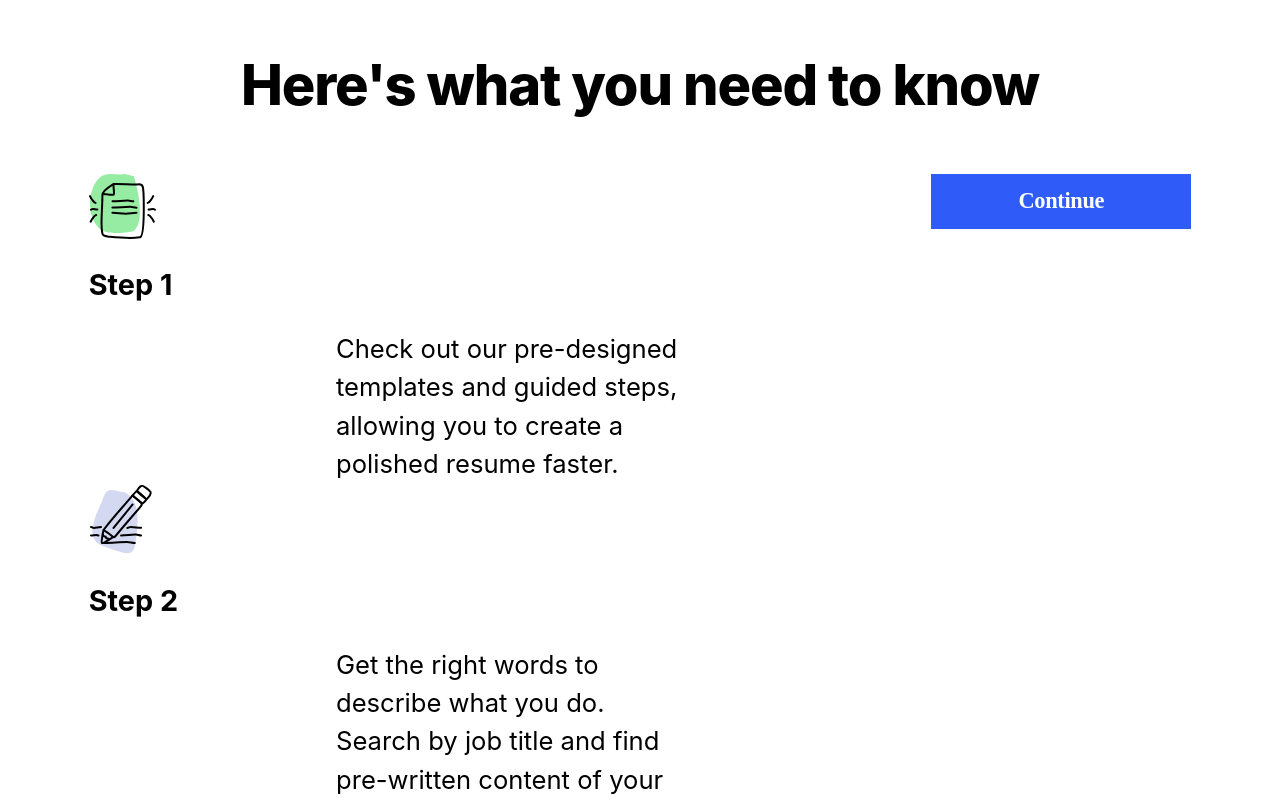
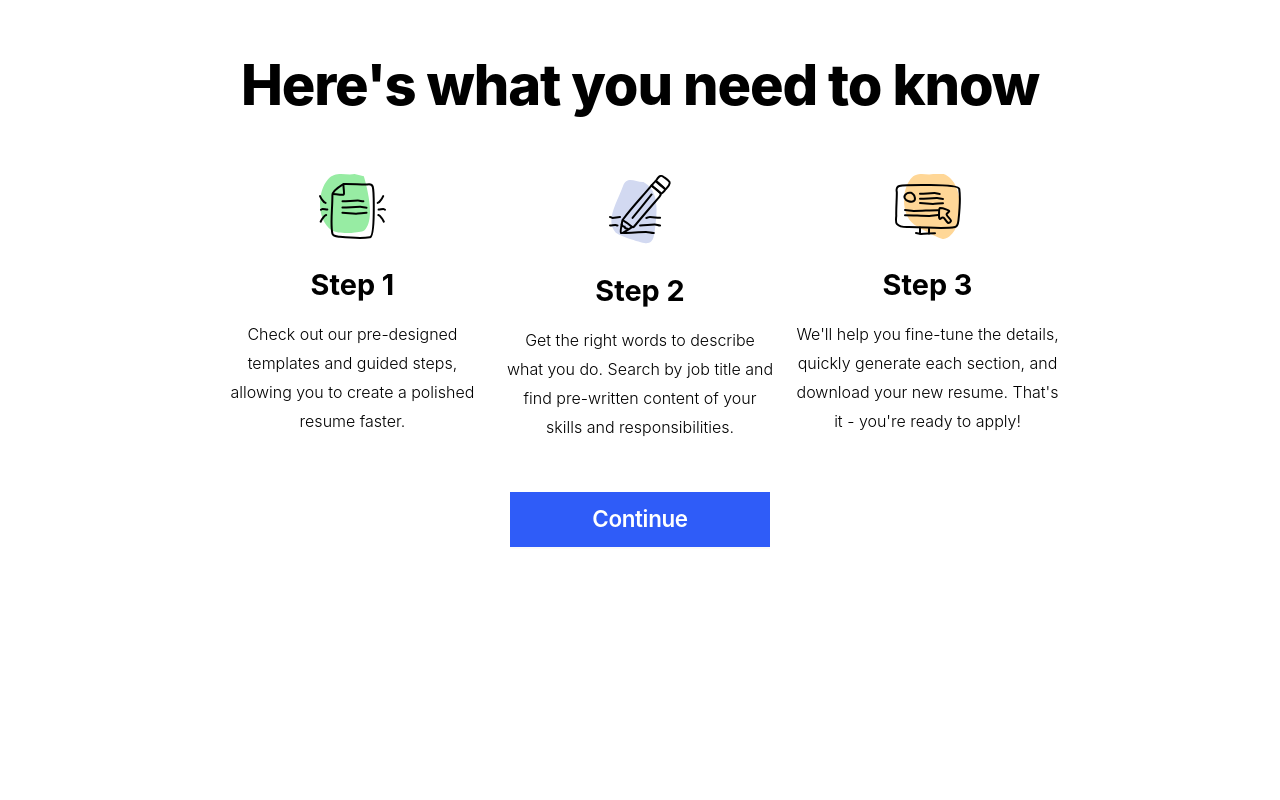
Before and after one commit to codeincrypt/resume-builder-react, a React (Create React App) app: page / in a window 1280 px wide. Shown: the top 800 px of the page. Built offline with nearby package versions, Linux system fonts and the light colour scheme.

Commit message:
resume builder app

```diff
--- a/src/App.js
+++ b/src/App.js
@@ -1,17 +1,18 @@
 import { BrowserRouter } from "react-router-dom";
 import { Provider } from "react-redux";
-import { store } from "./store";
-import Users from "./page/Users";
+import { PersistGate } from "redux-persist/integration/react";
+import { persistor, store } from "./store";
+import Navigation from "./router/Routing";
 import "./App.css";
-import Home from "./page/Home";
 
 function App() {
   return (
     <Provider store={store}>
-      <BrowserRouter>
-        <Home />
-        {/* <Users /> */}
-      </BrowserRouter>
+      <PersistGate loading={null} persistor={persistor}>
+        <BrowserRouter>
+          <Navigation />
+        </BrowserRouter>
+      </PersistGate>
     </Provider>
   );
 }
--- a/src/assets/css/style.css
+++ b/src/assets/css/style.css
@@ -24,6 +24,7 @@
 
 .page-hiw .p-title {
   font-size: 3.5rem;
+  text-align: center;
   margin-top: 26px;
   letter-spacing: -.071rem;
   font-weight: 800;
@@ -44,9 +45,10 @@
 
 .page-hiw .step-title {
   font-family: Inter, sans-serif;
-  font-weight: 400;
-  font-size: 1.6rem;
-  line-height: 2.4rem;
+  text-align: center;
+  font-weight: 300;
+  font-size: 1rem;
+  line-height: 1.8rem;
   color: #000;
   padding-top: 0;
   margin-bottom: 0;
@@ -70,12 +72,12 @@
   border-radius: 28px;
   color: #fff;
   line-height: 1.9rem;
-  font-family: 'Work Sans';
   font-weight: 700;
 }
 
 .page-hiw .btn {
   display: inline-block;
+  cursor: pointer;
   font-weight: 600;
   text-align: center;
   white-space: nowrap;
--- /dev/null
+++ b/src/layout/MainLayout.js
@@ -0,0 +1,32 @@
+import React from "react";
+import { Navigate } from "react-router-dom";
+import { useSelector } from "react-redux";
+import { Layout } from "antd";
+
+const MainLayout = ({ children }) => {
+  const isAuthenticated = useSelector((state) => state.auth.isAuthenticated);
+  console.log({ isAuthenticated });
+
+  // if (!isAuthenticated) {
+  //   return <Navigate to="/login" />;
+  // }
+
+  const { Content } = Layout;
+
+  return (
+    <div>
+      {/* <Layout>
+        <MainSidebar />
+        <Layout>
+          <MainHeader />
+          <Content className="th-scrollbar"> */}
+            {children}
+          {/* </Content>
+        <MainFooter />
+        </Layout>
+      </Layout> */}
+    </div>
+  );
+};
+
+export default MainLayout;
--- a/src/page/Home.jsx
+++ b/src/page/Home.jsx
@@ -1,11 +1,13 @@
 import React from "react";
-import { Row, Col } from "antd";
+import { Row, Col, Button } from "antd";
+import { useNavigate } from "react-router-dom";
 
 const Home = () => {
+
+  const navigate = useNavigate()
   return (
     <div>
-      <div className="container page-hiw">
-        <div className="jumbotron">
+      <div className="page-hiw">
         <Row justify="center">
           <Col span={16}>
             <div className="jumbotron-header">
@@ -17,8 +19,8 @@ const Home = () => {
             </div>
           </Col>
           <Col span={16}>
-          <div className="jumbotron-body">
-            <div className="step-group">
+            <Row gutter={[20,20]}>
+              <Col span={8} className="text-center">
                 <div className="step-item">
                   <span className="steps-hiw-1">
                     <span className="svg-hiw svg-hiw-1">
@@ -110,6 +112,8 @@ const Home = () => {
                     allowing you to create a polished resume faster.
                   </p>
                 </div>
+              </Col>
+              <Col span={8} className="text-center">
                 <div className="step-item">
                   <span className="steps-hiw-2">
                     <span className="svg-hiw svg-hiw-2">
@@ -243,6 +247,8 @@ const Home = () => {
                     responsibilities.
                   </p>
                 </div>
+              </Col>
+              <Col span={8} className="text-center">
                 <div className="step-item">
                   <span className="steps-hiw-3">
                     <span className="svg-hiw svg-hiw-3">
@@ -339,16 +345,17 @@ const Home = () => {
                     ready to apply!
                   </p>
                 </div>
-            </div>
+              </Col>
+            </Row>
+          </Col>
+          <Col span={16} style={{marginTop: "50px"}}>
+          <div className="jumbotron-footer text-center jumbotron-hiw">
+            <Button id="btnGetStarted" className="btn btn-primary btn-lg" onClick={() => navigate("/users")}>
+              Continue
+            </Button>
           </div>
           </Col>
-          <div className="jumbotron-footer text-center jumbotron-hiw">
-            <button id="btnGetStarted" className="btn btn-primary btn-lg">
-              Continue
-            </button>
-          </div>
         </Row>
-        </div>
       </div>
     </div>
   );
--- /dev/null
+++ b/src/router/Router.js
@@ -0,0 +1,31 @@
+import { lazy } from "react";
+
+// import Login from "./../containers/auth/Login";
+import Users from "../page/Users";
+import Home from "../page/Home";
+
+export const AuthRouter = [
+  {
+    path: "/login",
+    exact: true,
+    component: Home,
+  },
+];
+
+export const MainRouter = [
+  {
+    path: "/",
+    exact: true,
+    component: Home
+  },
+  {
+    path: "/user",
+    exact: true,
+    component: Users
+  },
+  {
+    path: "/users",
+    exact: true,
+    component: Users
+  },
+];
--- /dev/null
+++ b/src/router/Routing.js
@@ -0,0 +1,41 @@
+import React, { Suspense } from "react";
+import { Route, Routes } from "react-router-dom";
+import { AuthRouter, MainRouter } from "./Router";
+// import NotFound from "../containers/auth/NotFound";
+import MainLayout from "../layout/MainLayout";
+// import AuthLayout from "../layout/AuthLayout";
+
+
+const Navigation = () => {
+  return (
+      <Routes>
+        {/* {AuthRouter?.map((item, index) => (
+          <Route
+            path={item.path}
+            key={item.path}
+            element={
+              <AuthLayout>
+                <item.component />
+              </AuthLayout>
+            }
+          />
+        ))} */}
+
+        {MainRouter?.map((item, index) => (
+          <Route
+            path={item.path}
+            key={item.path}
+            element={
+              <MainLayout>
+                  <item.component />
+              </MainLayout>
+            }
+          />
+        ))}
+
+        {/* <Route path="*" element={<NotFound />} /> */}
+      </Routes>
+  );
+};
+
+export default Navigation;
--- a/src/store/index.js
+++ b/src/store/index.js
@@ -4,22 +4,28 @@ import { persistStore, persistReducer } from "redux-persist";
 import storage from "redux-persist/lib/storage";
 
 import userSlice from "./slices/userSlice.js";
+import authSlice from "./slices/authSlice";
 
 const rootReducer = combineReducers({
+  auth: authSlice,
   user: userSlice,
 });
 
 const persistConfig = {
   key: "root",
   storage,
-  whitelist: ["user"],
+  whitelist: ["auth"],
 };
 
+// Persist the reducer
 const persistedReducer = persistReducer(persistConfig, rootReducer);
+
+// Create the store
 const store = configureStore({
   reducer: persistedReducer,
 });
 
+// Set up the persistor
 const persistor = persistStore(store);
 
 export { store, persistor };
--- /dev/null
+++ b/src/store/slices/authSlice.js
@@ -0,0 +1,25 @@
+import { createSlice } from "@reduxjs/toolkit";
+
+const initialState = {
+  user: null,
+  isAuthenticated: false,
+};
+
+const authSlice = createSlice({
+  name: "auth",
+  initialState,
+  reducers: {
+    login: (state, action) => {
+      state.user = action.payload;
+      state.isAuthenticated = true;
+    },
+    logout: (state) => {
+      state.user = null;
+      state.isAuthenticated = false;
+    },
+  },
+});
+
+export const { login, logout } = authSlice.actions;
+
+export default authSlice.reducer;
```
Lines whose indentation alone changed are shown as unchanged.
